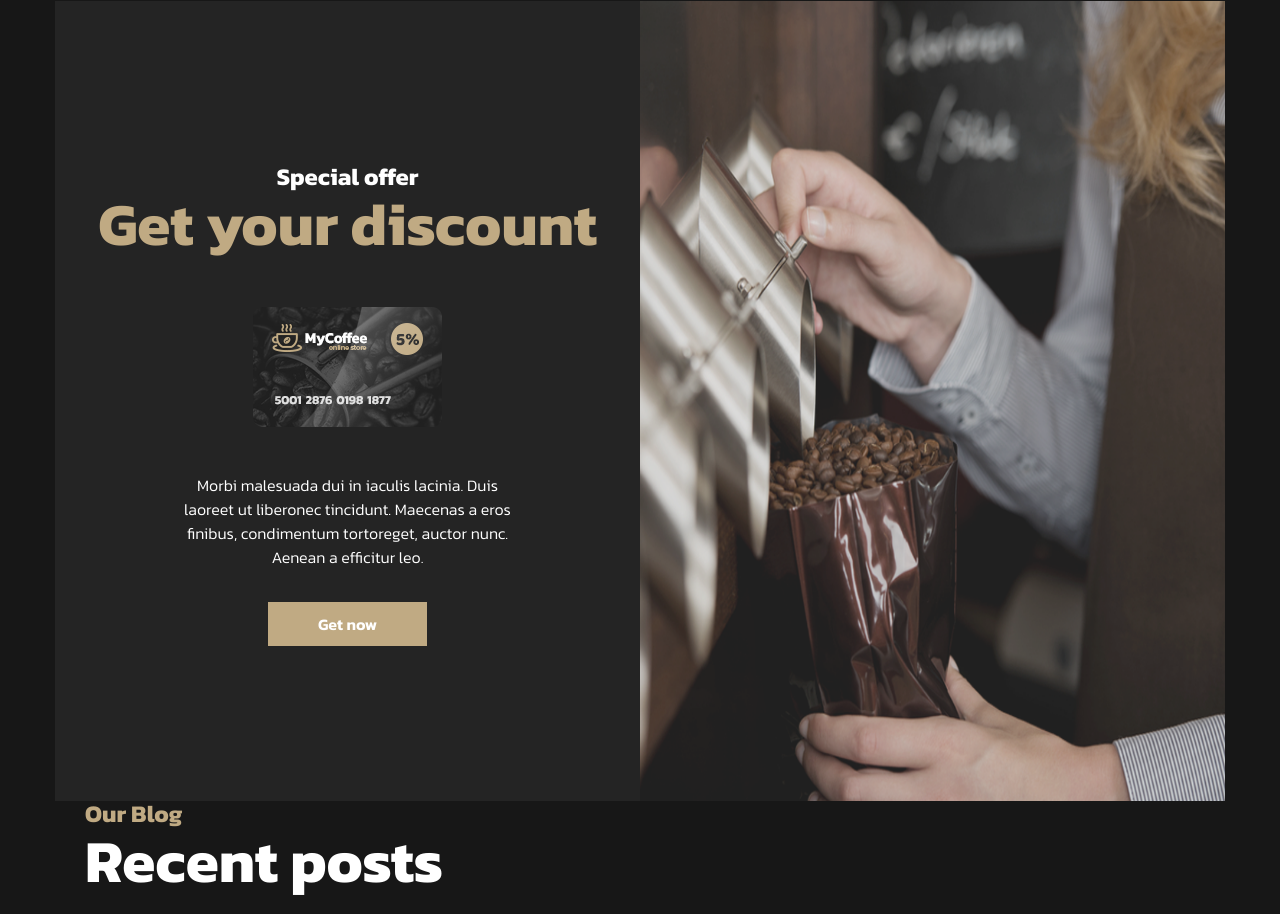
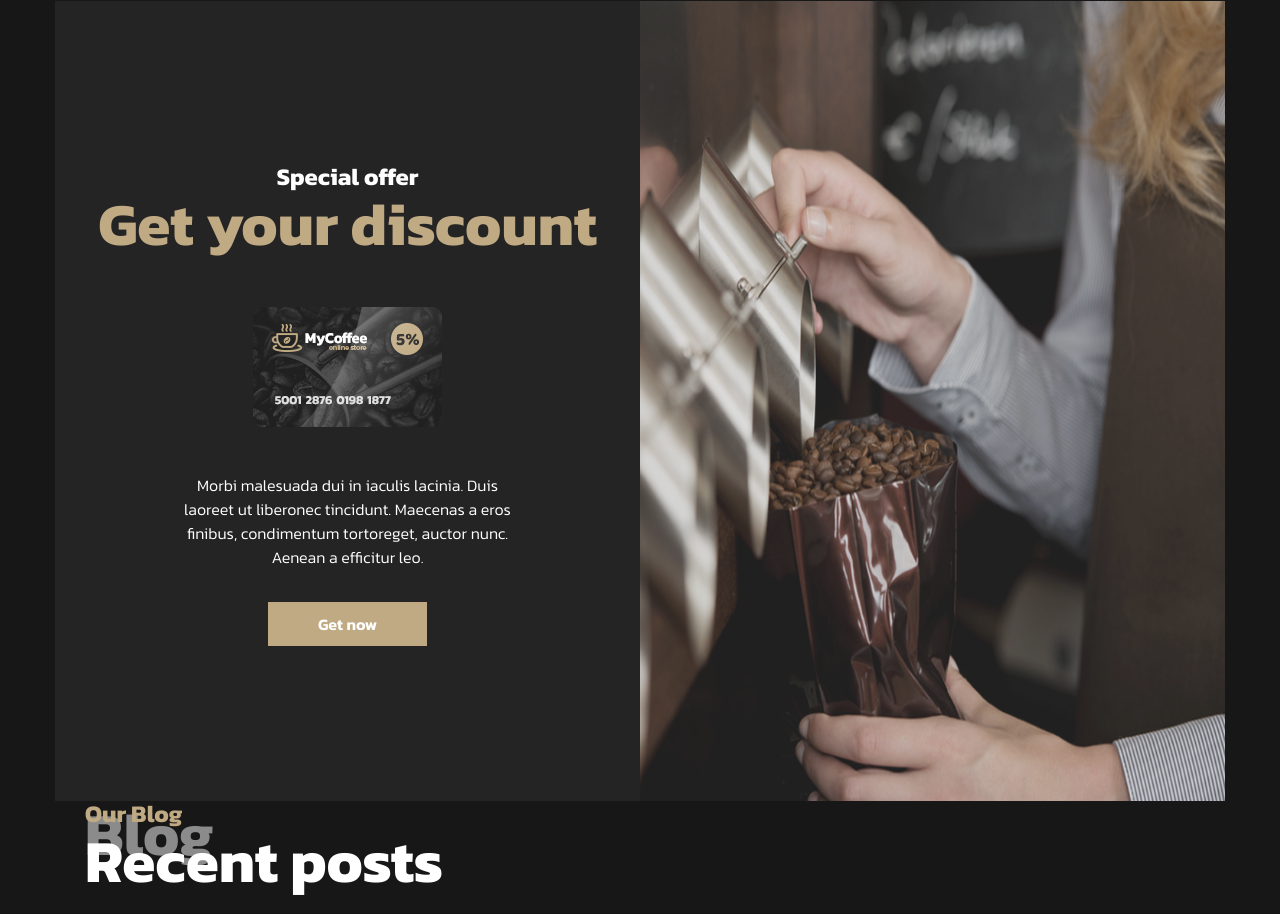
Before and after one commit to LobnaMuhamed/Coffee-Shop, a plain HTML site: page index.html in a window 1280 px wide. Shown: the part 2450-3364 px from the top of the page. Drawn offline with nearby package versions, Linux system fonts and the light colour scheme.

Commit message:
update app

```diff
--- a/css/main.css
+++ b/css/main.css
@@ -733,6 +733,20 @@ section.offer .container .text_offer .text_side span {
 /* ================= Start Blog Section ================= */
 section.blog .container .text_side
 {
-  background-image: url(../images/);
+  position: relative;
+}
+section.blog .container .text_side:before
+{
+  content: "Blog";
+  position: absolute;
+  color: var(--white_color);
+  opacity: 0.5;
+  font-size: 60px;
+  line-height: 66px;
+  z-index: -1;
+  font-weight: 700;
+  zoom:1;
+  top: 0;
+
 }
 /* End Blog Section */
--- a/index.html
+++ b/index.html
@@ -26,7 +26,7 @@
     <link rel="preconnect" href="https://fonts.googleapis.com" />
     <link rel="preconnect" href="https://fonts.gstatic.com" crossorigin />
     <link
-      href="https://fonts.googleapis.com/css2?family=Kanit:wght@300;400;500;600;700&display=swap"
+      href="https://fonts.googleapis.com/css2?family=Kanit:wght@300;400;500;600;700;800&display=swap"
       rel="stylesheet"
     />
   </head>
```
